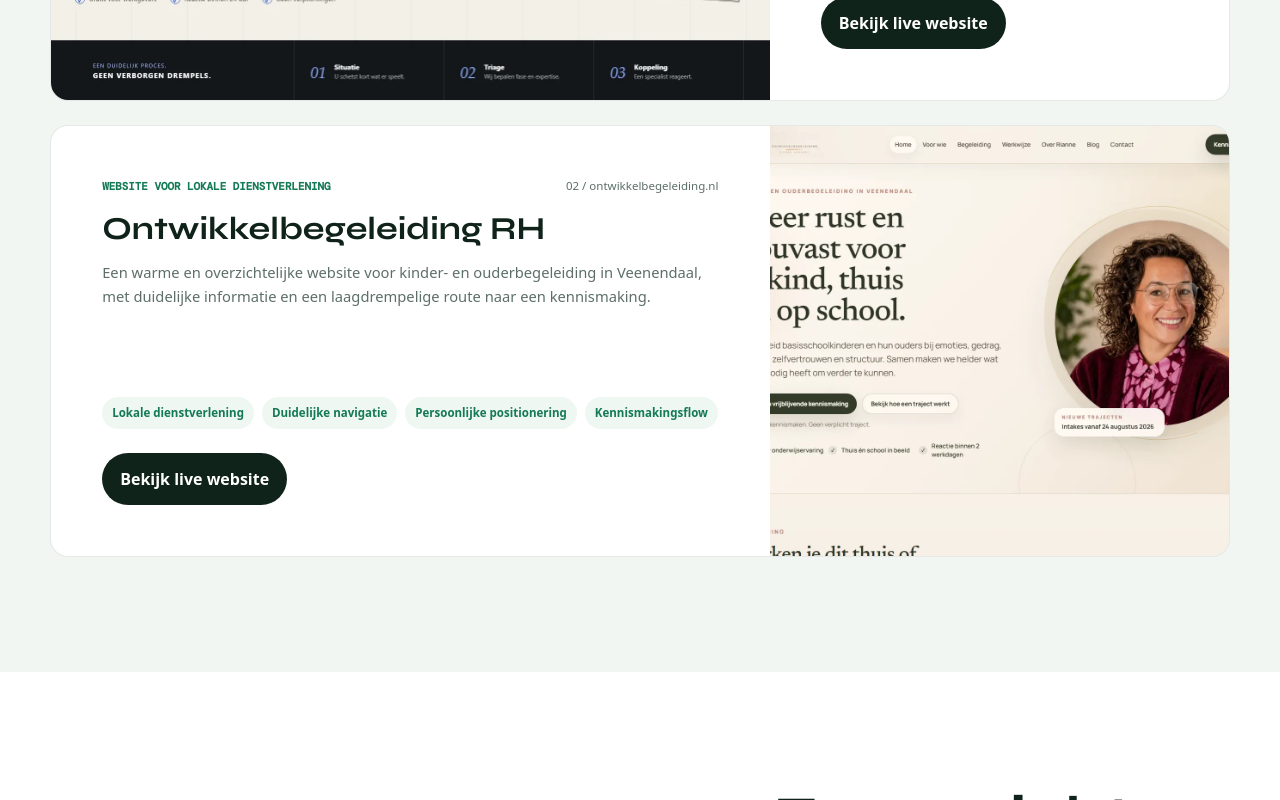
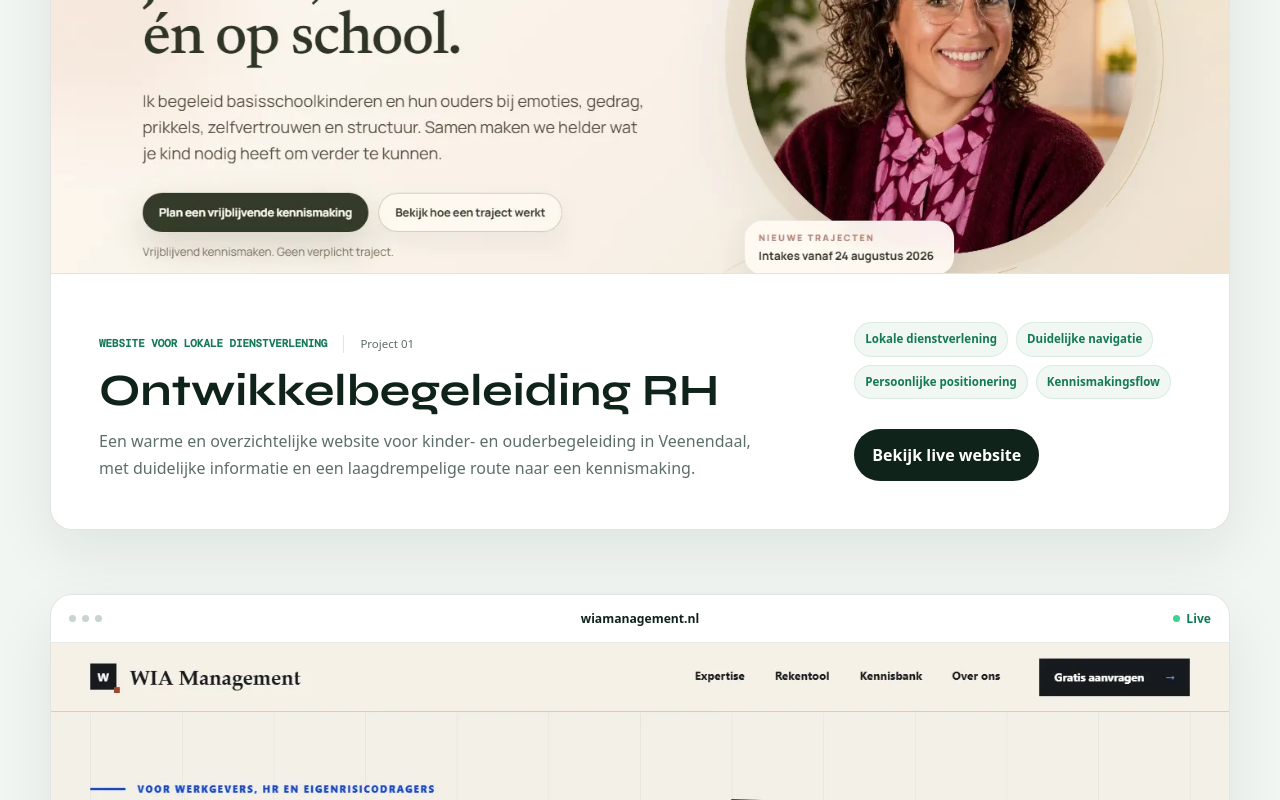
Before and after one commit to jannikdienstverlening-cmyk/landingsite-next, a Next.js app: page / in a window 1280 px wide. Shown: the part 1640-2440 px from the top of the page. Built offline with nearby package versions, Linux system fonts and the light colour scheme.

Commit message:
Redesign portfolio references

```diff
--- a/app/globals.css
+++ b/app/globals.css
@@ -1721,25 +1721,82 @@ button, input, textarea, select { font: inherit; }
 
 .case-grid {
   grid-template-columns: minmax(0, 1fr);
-  gap: 24px;
+  gap: clamp(32px, 5vw, 64px);
 }
 
 .case-card {
-  display: grid;
-  grid-template-columns: minmax(0, 1.22fr) minmax(320px, .78fr);
-  min-height: 430px;
-  border-radius: var(--radius-lg);
-  box-shadow: none;
+  display: block;
+  min-height: 0;
+  overflow: hidden;
+  border: 1px solid rgba(11, 33, 25, .12);
+  border-radius: 22px;
+  background: #fff;
+  box-shadow: 0 22px 60px rgba(7, 28, 22, .08);
 }
 
 .case-card:hover {
   transform: translateY(-3px);
-  box-shadow: var(--shadow);
+  box-shadow: 0 28px 72px rgba(7, 28, 22, .12);
+}
+
+.case-preview {
+  overflow: hidden;
+  border-bottom: 1px solid var(--line);
+  background: #e6eee9;
+}
+
+.case-browserbar {
+  display: grid;
+  grid-template-columns: 1fr auto 1fr;
+  min-height: 48px;
+  align-items: center;
+  gap: 18px;
+  padding: 0 18px;
+  border-bottom: 1px solid rgba(11, 33, 25, .1);
+  background: #fff;
+  color: var(--muted);
+  font-size: .76rem;
+}
+
+.case-browserdots {
+  display: flex;
+  gap: 6px;
+}
+
+.case-browserdots i {
+  width: 7px;
+  height: 7px;
+  border-radius: 50%;
+  background: #c8d4ce;
+}
+
+.case-domain {
+  overflow: hidden;
+  color: var(--ink);
+  font-weight: 650;
+  text-overflow: ellipsis;
+  white-space: nowrap;
+}
+
+.case-live-status {
+  display: inline-flex;
+  justify-self: end;
+  align-items: center;
+  gap: 6px;
+  color: var(--green-dark);
+  font-weight: 700;
+}
+
+.case-live-status i {
+  width: 7px;
+  height: 7px;
+  border-radius: 50%;
+  background: var(--green);
 }
 
 .case-image {
-  min-height: 430px;
-  aspect-ratio: auto;
+  min-height: 0;
+  aspect-ratio: 2 / 1;
 }
 
 .case-image img {
@@ -1750,31 +1807,53 @@ button, input, textarea, select { font: inherit; }
   transform: scale(1.025);
 }
 
-.case-card:nth-child(even) .case-image {
-  order: 2;
-}
-
 .case-info {
-  gap: 16px;
-  justify-content: center;
-  padding: clamp(30px, 4vw, 52px);
+  display: grid;
+  grid-template-columns: minmax(0, 1.35fr) minmax(280px, .65fr);
+  gap: clamp(32px, 6vw, 80px);
+  align-items: end;
+  padding: clamp(28px, 4vw, 48px);
+}
+
+.case-copy {
+  display: grid;
+  gap: 14px;
+  max-width: 740px;
 }
 
 .case-meta {
   display: flex;
   align-items: center;
-  justify-content: space-between;
+  justify-content: flex-start;
   gap: 16px;
   color: var(--muted);
   font-size: .72rem;
 }
 
+.case-meta > span:last-child {
+  padding-left: 16px;
+  border-left: 1px solid var(--line);
+}
+
 .case-info h3 {
-  font-size: clamp(1.65rem, 2.5vw, 2.25rem);
+  font-size: clamp(2rem, 3.5vw, 3.35rem);
+}
+
+.case-info p {
+  max-width: 680px;
+  font-size: clamp(.96rem, 1.25vw, 1.08rem);
+  line-height: 1.65;
+}
+
+.case-details {
+  display: grid;
+  justify-items: start;
+  gap: 22px;
 }
 
 .case-tags span {
-  background: #eef7f1;
+  border: 1px solid rgba(20, 124, 89, .1);
+  background: #f1f7f3;
 }
 
 .case-link {
@@ -2344,12 +2423,12 @@ button, input, textarea, select { font: inherit; }
   }
 
   .case-card {
+    min-height: 0;
+  }
+
+  .case-info {
     grid-template-columns: 1fr;
-    min-height: 0;
-  }
-
-  .case-card:nth-child(even) .case-image {
-    order: 0;
+    gap: 24px;
   }
 
   .case-image {
@@ -2393,7 +2472,36 @@ button, input, textarea, select { font: inherit; }
   }
 
   .case-info {
-    padding: 20px;
+    padding: 24px 20px;
+  }
+
+  .case-browserbar {
+    grid-template-columns: auto minmax(0, 1fr);
+    min-height: 44px;
+    padding: 0 14px;
+  }
+
+  .case-domain {
+    justify-self: end;
+  }
+
+  .case-live-status {
+    display: none;
+  }
+
+  .case-info h3 {
+    font-size: clamp(1.75rem, 9vw, 2.2rem);
+  }
+
+  .case-meta {
+    align-items: flex-start;
+    flex-direction: column;
+    gap: 7px;
+  }
+
+  .case-meta > span:last-child {
+    padding-left: 0;
+    border-left: 0;
   }
 
   .price-grid article {
--- a/components/home-redesign.tsx
+++ b/components/home-redesign.tsx
@@ -108,18 +108,29 @@ export function PortfolioSection() {
         <div className="case-grid">
           {portfolioProjects.map((item, index) => (
             <article className="case-card" key={item.slug}>
+              <div className="case-preview">
+                <div className="case-browserbar" aria-hidden="true">
+                  <span className="case-browserdots"><i /><i /><i /></span>
+                  <span className="case-domain">{item.domain}</span>
+                  <span className="case-live-status"><i /> Live</span>
+                </div>
                 <a className="case-image" href={item.url} target="_blank" rel="noopener noreferrer" aria-label={`Bekijk ${item.name} live`}>
-                <Image src={item.image} alt={item.imageAlt} fill sizes="(max-width: 900px) 100vw, 560px" />
+                  <Image src={item.image} alt={item.imageAlt} fill sizes="(max-width: 900px) 100vw, 1200px" />
                 </a>
+              </div>
               <div className="case-info">
+                <div className="case-copy">
                   <div className="case-meta">
                     <span className="case-label">{item.type}</span>
-                  <span>{String(index + 1).padStart(2, '0')} / {item.domain}</span>
+                    <span>Project {String(index + 1).padStart(2, '0')}</span>
                   </div>
                   <h3>{item.name}</h3>
                   <p>{item.description}</p>
+                </div>
+                <div className="case-details">
                   <div className="case-tags">{item.features.map((feature) => <span key={feature}>{feature}</span>)}</div>
                   <a className="case-link" href={item.url} target="_blank" rel="noopener noreferrer">Bekijk live website</a>
+                </div>
               </div>
             </article>
           ))}
--- a/data/portfolio.ts
+++ b/data/portfolio.ts
@@ -12,6 +12,18 @@ export type PortfolioProject = {
 
 export const portfolioProjects: PortfolioProject[] = [
   {
+    slug: 'ontwikkelbegeleiding-rh',
+    name: 'Ontwikkelbegeleiding RH',
+    type: 'Website voor lokale dienstverlening',
+    description:
+      'Een warme en overzichtelijke website voor kinder- en ouderbegeleiding in Veenendaal, met duidelijke informatie en een laagdrempelige route naar een kennismaking.',
+    features: ['Lokale dienstverlening', 'Duidelijke navigatie', 'Persoonlijke positionering', 'Kennismakingsflow'],
+    image: '/images/portfolio/ontwikkelbegeleiding-home-20260801.webp',
+    imageAlt: 'Screenshot van de actuele homepage van Ontwikkelbegeleiding RH',
+    url: 'https://www.ontwikkelbegeleiding.nl/',
+    domain: 'ontwikkelbegeleiding.nl',
+  },
+  {
     slug: 'wia-management',
     name: 'WIA Management',
     type: 'Leadgeneratie- en specialistmatching',
@@ -23,16 +35,4 @@ export const portfolioProjects: PortfolioProject[] = [
     url: 'https://www.wiamanagement.nl/',
     domain: 'wiamanagement.nl',
   },
-  {
-    slug: 'ontwikkelbegeleiding-rh',
-    name: 'Ontwikkelbegeleiding RH',
-    type: 'Website voor lokale dienstverlening',
-    description:
-      'Een warme en overzichtelijke website voor kinder- en ouderbegeleiding in Veenendaal, met duidelijke informatie en een laagdrempelige route naar een kennismaking.',
-    features: ['Lokale dienstverlening', 'Duidelijke navigatie', 'Persoonlijke positionering', 'Kennismakingsflow'],
-    image: '/images/portfolio/ontwikkelbegeleiding-home-20260801.webp',
-    imageAlt: 'Screenshot van de actuele homepage van Ontwikkelbegeleiding RH',
-    url: 'https://www.ontwikkelbegeleiding.nl/',
-    domain: 'ontwikkelbegeleiding.nl',
-  },
 ]
```
Lines whose indentation alone changed are shown as unchanged.
